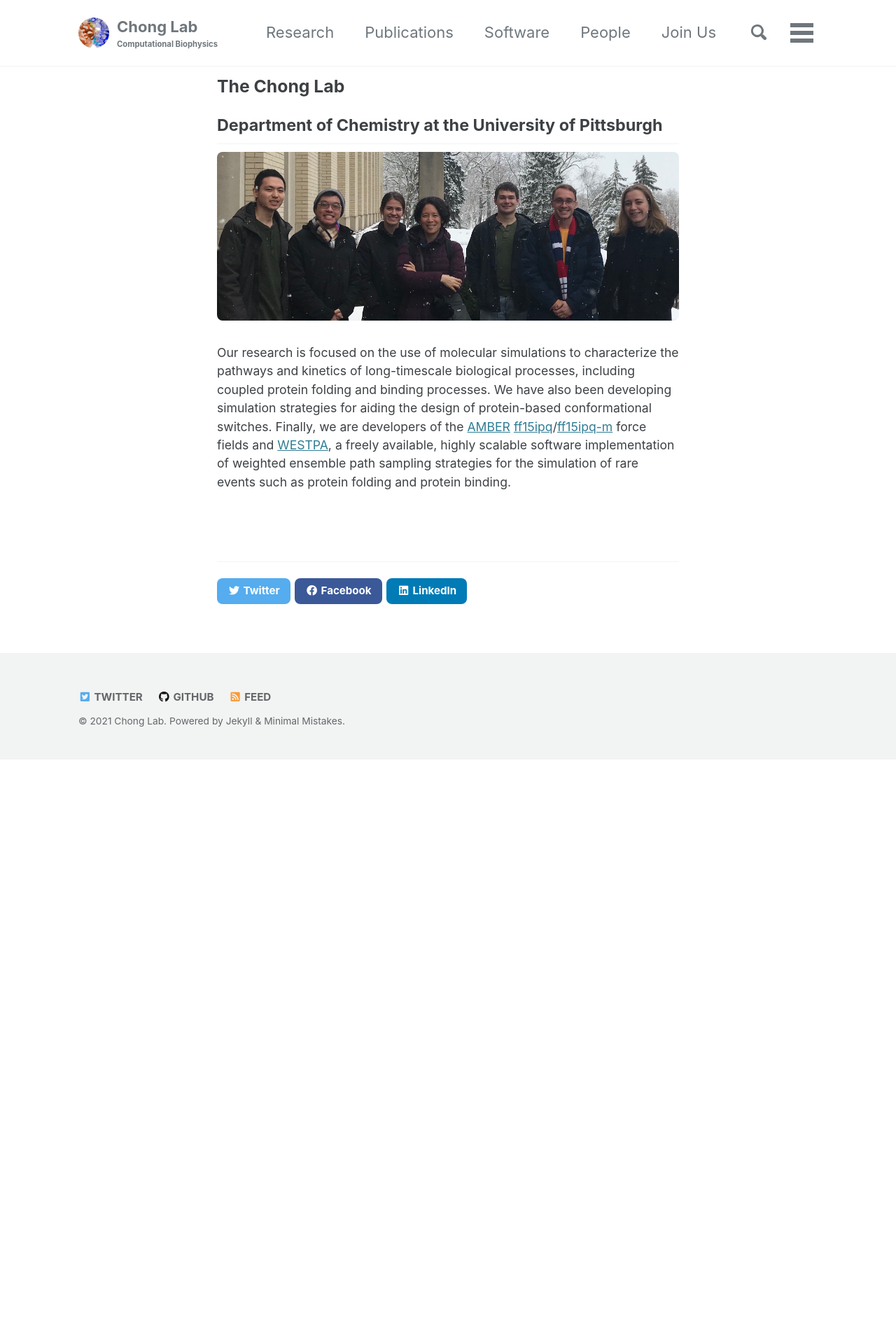
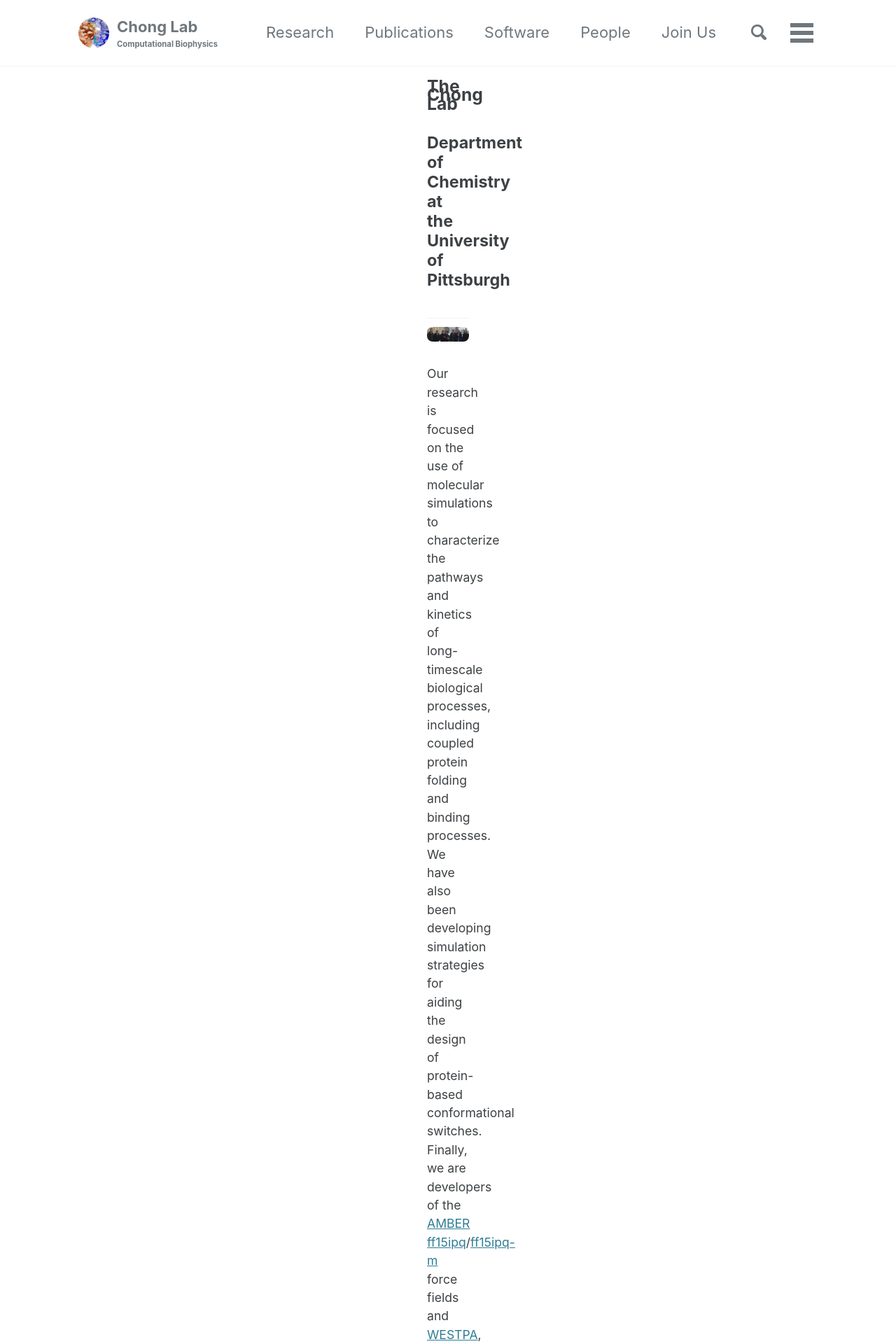
Before and after one commit to darianyang/darianyang.github.io, a Jekyll site: the page built from index.md, in a window 1280 px wide. Shown: the top 1920 px of the page at 70% size. Built offline with Jekyll 4.4.1, drawn with Linux system fonts in a browser that asks for light colours; cached includes are drawn as plain includes; before the commit the page ends 1085 px from its top, so only the background shows below that.

Commit message:
removed comment on _page.page large and xlarge.

```diff
--- a/_sass/minimal-mistakes/_page.scss
+++ b/_sass/minimal-mistakes/_page.scss
@@ -36,7 +36,7 @@ body {
 }
 
 .page {
-/*  @include breakpoint($large) {
+  @include breakpoint($large) {
     float: right;
     width: calc(100% - #{$right-sidebar-width});
     padding-right: $right-sidebar-width;
@@ -46,7 +46,7 @@ body {
     width: calc(100% - #{$right-sidebar-width});
     padding-right: $right-sidebar-width;
   }
-*/
+
   .page__inner-wrap {
     float: left;
     margin-top: 1em;
```
